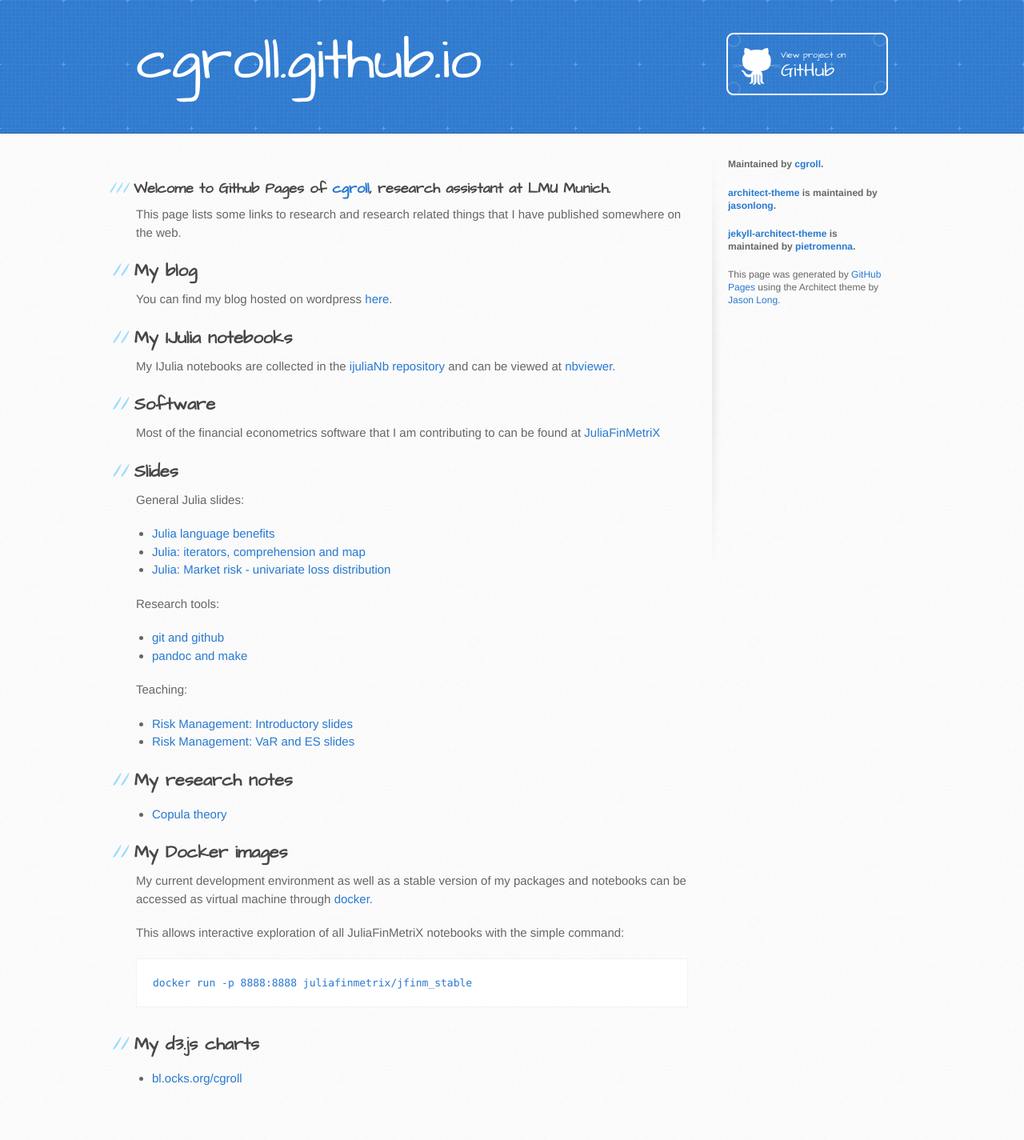
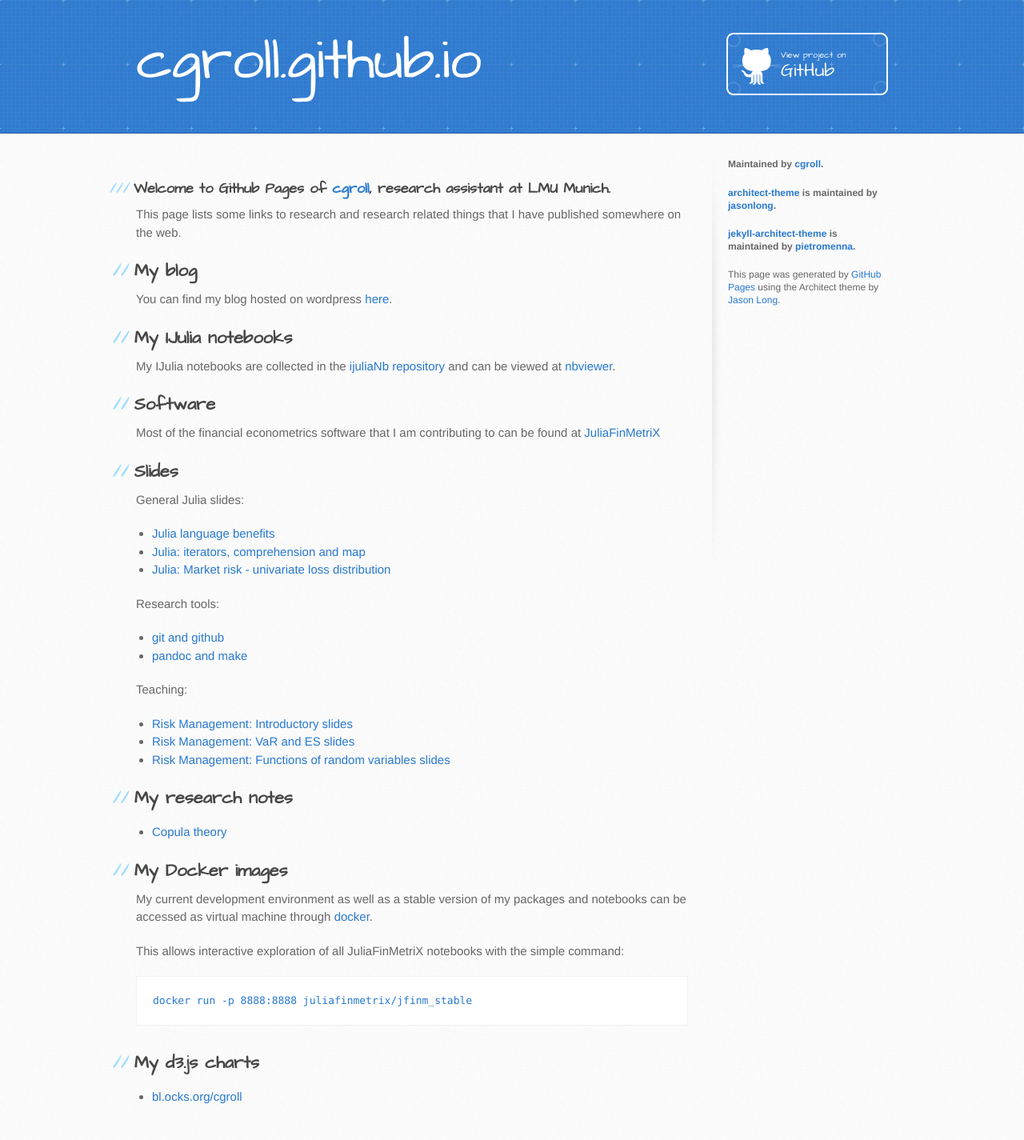
Before and after one commit to cgroll/cgroll.github.io, a Jekyll site: the page built from index.md, in a window 1280 px wide. Shown: the whole page at 80% size. Built offline with Jekyll 4.4.1, drawn with Linux system fonts in a browser that asks for light colours; before the commit the page ends 1402 px from its top, so only the background shows below that.

Commit message:
risk management slides added

```diff
--- a/index.md
+++ b/index.md
@@ -42,6 +42,7 @@
 
 - [Risk Management: Introductory slides](http://cgroll.github.io/riskMan/output/intro.slides.html#/)
 - [Risk Management: VaR and ES slides](http://cgroll.github.io/riskMan/output/var_es.slides.html#/)
+- [Risk Management: Functions of random variables slides](http://cgroll.github.io/riskMan/output/func_rand_var.slides.html#/)
 
 ## My research notes
 
```
